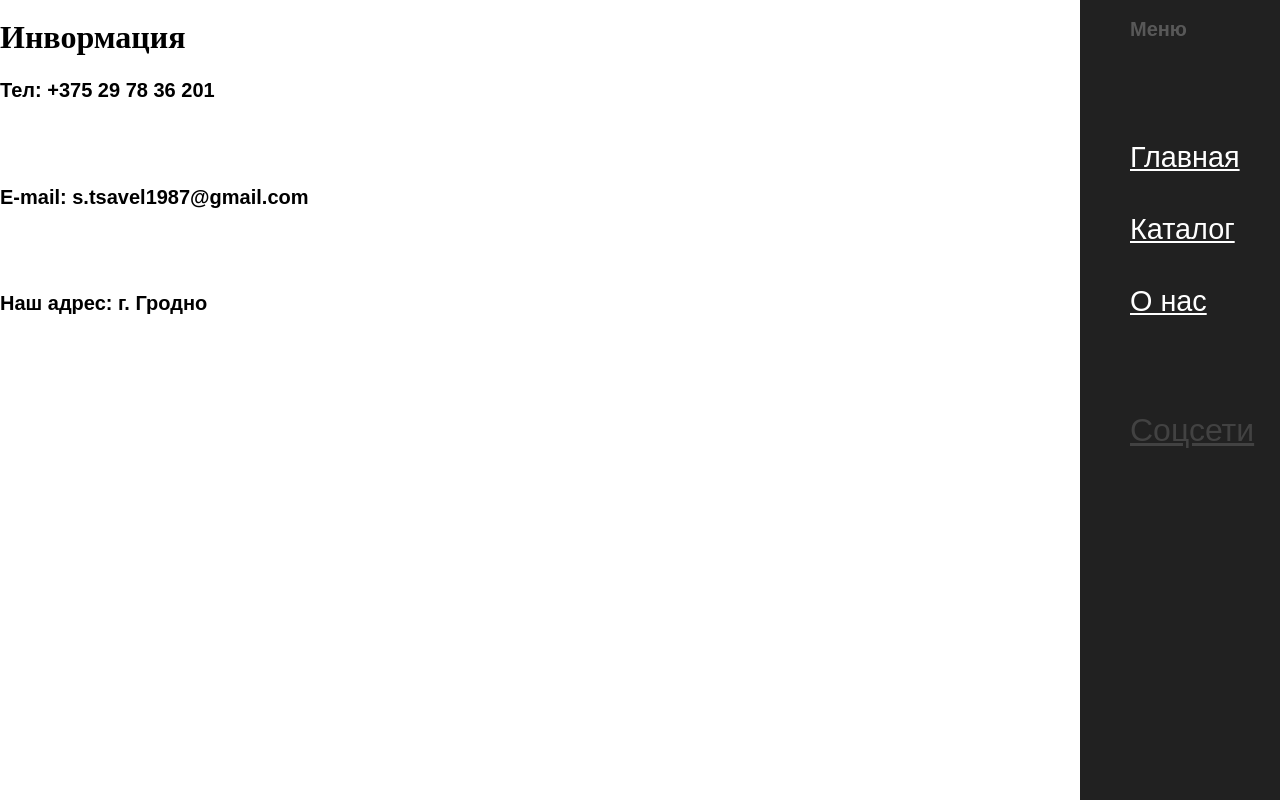
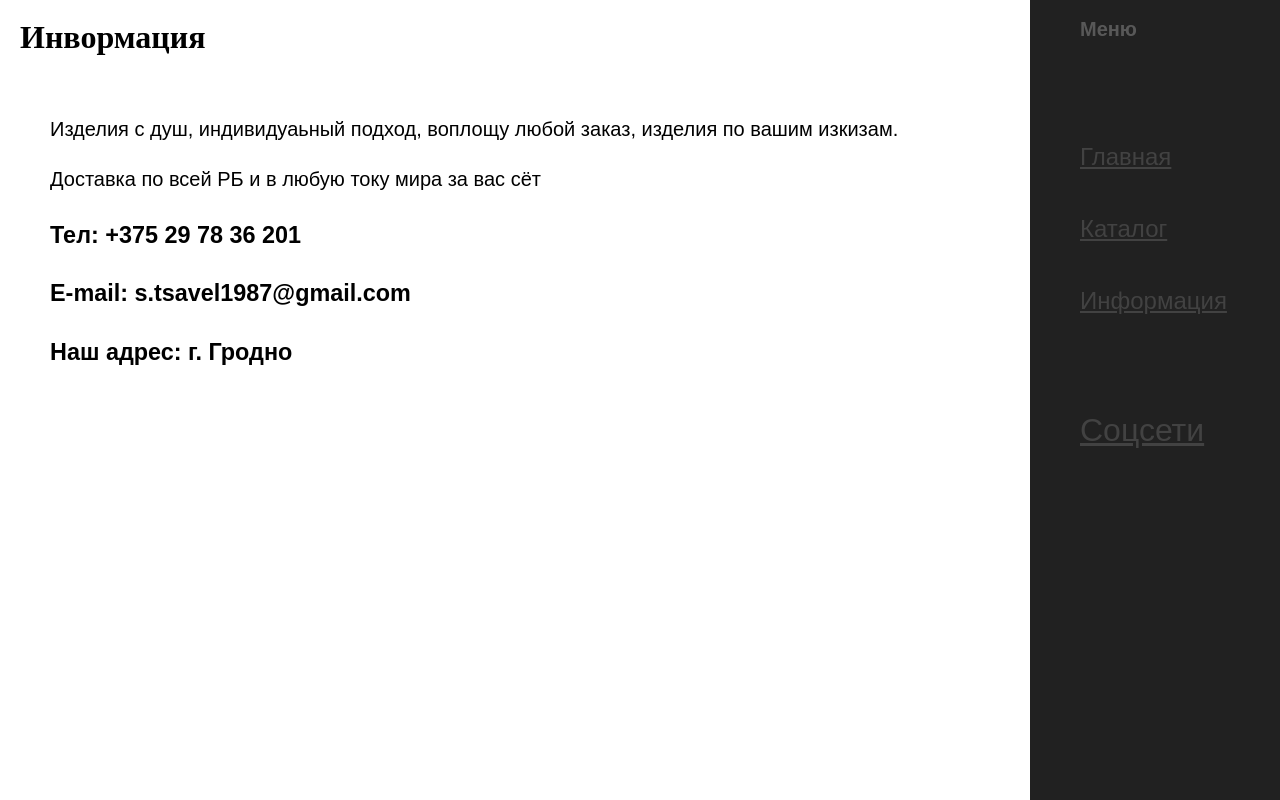
Before and after one commit to tsavelsergey/site, a Django app: page /info/ in a window 1280 px wide. Run offline with Django 4.2, Linux system fonts and the light colour scheme.

Commit message:
add update 18.07.22

```diff
--- a/leatherstudio/web/static/web/style.css
+++ b/leatherstudio/web/static/web/style.css
@@ -1,11 +1,3 @@
-.s_header {
-    width: 100%;
-    height: 96px;
-    background-color: transparent:
-    position: absolute;
-    top: 0;
-    z-index: 500;
-}
 .header_logo {
     display: inline-dlock;
     position: absolute;
@@ -24,7 +16,7 @@
     margin: 9px 0 0 0;
     padding: 0;
     border: none;
-    wid
+
 }
 
 .header_nav {
@@ -34,24 +26,10 @@
     font-size 1.3rem;
     padding: 3.6rem, 3rem, 3.6rem, 3.6rem;
     height: 100%;
-    width: 200px;
+    width: 250px;
     position: fixed;
     right: 0;
     top: 0;
-    /* visibility: hidden; */
-}
-.index_img h1 {
-    font-family: "montserrat-light", sans-serif;
-    font-size: 20px;
-    position: fixed;
-    height: 50%;
-    width: 200px;
-    line-height: 1.5;
-    margin-bottom: 4.8rem;
-    margin-top: .9rem;
-}
-.header_nav a {
-    color: rgba(255, 255, 255, 0.5);
 }
 .header_nav a:hover,
 .header_nav a:focus,
@@ -68,11 +46,9 @@
 .header_nav__content {
     position: relative;
     left: 50px;
-    /* opacity: 0; */
-    /* visibility: hidden; */
 }
 .header_nav__list {
-    font-size: 1.8rem;
+    font-size: 1.5rem;
     margin: 3.6rem 0 3rem 0;
     padding: 0 0 1.8rem 0;
     list-style: none;
@@ -81,9 +57,8 @@
     padding-left: 0;
     line-height: 4.5rem;
 }
-.header_nav__list li a,
-.header_nav__list li a:visited {
-    color: white;
+.header_nav__list li a {
+    color: rgba(255, 255, 255, 0.15)
 }
 .header_nav__social {
     list-style: none;
@@ -99,112 +74,131 @@
 .header_nav__social li a {
     color: rgba(255, 255, 255, 0.15)
 }
-.header_nav__close {
-    display: block;
-    height: 25px;
-    white: 30px;
-    border-radius: 4px;
-    background-color: rgba(0, 0, 0, 0.3);
-    position: absolute;
-    top: 36px;
-    right: 30px;
-    z-index: 800;
+
+.post_img {
+    position: relative;
+    width: 800px;
+    height: 450px;
+    left: 40px;
+    top: 10%;
 }
-.header_nav__close span::before,
-.header_nav__close span::after {
-    content: "";
-    display: block;
-    height: 2px;
-    white: 12px;
-    background-color: #FFFFFF;
-    position: absolute;
-    top: 50%;
-    left: 9px;
-    /* margin-top: -1px; */
-}
-.header_nav__close span::before{
-    -webkit-transform: rotate(-45deg)
-    -ms-transform: rotate(-45deg)
-    transform: rotate(-45deg)
-}
-}
-.header_nav__close span::after{
-    -webkit-transform: rotate(-45deg)
-    -ms-transform: rotate(-45deg)
-    transform: rotate(-45deg)
-}
-.static-grid-item
- {
-    display: inline-dlock;
-    position: absolute;
-    margin: 0;
-    padding: 0;
-    left: 50px;
-    top: 20%;
-    z-index: 501;
-}
-.post_img1 img {
+.post_img img {
+    position: relative;
     width: 350px;
     height: 400px;
+    left: 40px;
+    top: 10%;
+
+
+}
+.post_info {
+    color: rgba(0, 0, 0, 0.65);
+    position: absolute;
+    height: 10%;
+    width: 500px;
+    left: 420px;
+    font-size: 20px;
+    line-height: 2.5;
+    margin-bottom: 1.8rem;
+    margin-top: .9rem;
+    top: 5%;
+    z-index: 501;
+
 }
 .index_img {
-    display: inline-dlock;
     position: absolute;
-    margin: 0;
+    margin: 0 auto;
     padding: 0;
     left: 100px;
     top: 10%;
-    z-index: 501;
+    z-index: 1;
 }
 .index_img img {
-    width: 500px;
-    height: 700px;
+    width: 700px;
+    height: 900px;
 }
 
-.index_img a {
+.index_img a text {
     display: block;
-    margin: 9px 0 0 0;
+    margin: 10px 0 0 0;
     padding: 0;
     border: none;
-    wid
+    position: fixed;
+    margin: 20;
+    padding: 0;
+    left: 10px;
+    top: 10%;
+    color: rgba(255, 255, 255, 0.15)
+
+}
+.index_w {
+    display: block;
+    margin: 30px 0 0 0;
+    padding: 0;
+    border: none;
+    position: fixed;
+    font-size: 3.5rem;
+    width: 400px;
+    left: 420px;
+    left: 120px;
+    top: 10%;
+    z-index: 10;
+
+}
+.index_w a {
+    color: rgb(79, 100, 81)
+}
+
+
+.soc {
+    font-family: "montserrat-light", sans-serif;
+    color: rgba(255, 255, 255, 0.15)
+    font-size: 10px;
+    line-height: 1.5;
+    margin-bottom: 4.8rem;
+    margin-top: .9rem;
+    position: absolute;
+    left: 50px;
+    top: 10%;
+}
+.soc {
+    color: rgb(0, 0, 0)
+}
+.title_page {
+    position: relative;
+    width: 300px;
+    height: 20px;
+    left: 20px;
+    top: 1%;
+}
+.title_page h1 {
+    font-family: "montserrat-light", sans-serif;
+    position: absolute;
+    width: 50px;
 }
 .index_img h1 {
-    font-family: "montserrat-light", sans-serif;
+    font-family: "montserrat-light",sans-serif;
+    font-size: 20px;
+    position: fixed;
+    height: 50%;
+    width: 200px;
+    line-height: 1.5;
+    margin-bottom: 4.8rem;
+    margin-top: .9rem;
     position: absolute;
     font-size: 20px;
     left: 120px;
     top: 10%;
     text-align: justify;
 }
-.tel {
+
+.info {
     font-family: "montserrat-light", sans-serif;
+    position: absolute;
+    left: 50px;
+    top: 10%;
     font-size: 20px;
     line-height: 1.5;
     margin-bottom: 4.8rem;
     margin-top: .9rem;
 }
-.e-mail,
-.address {
-    font-family: "montserrat-light", sans-serif;
-    font-size: 20px;
-    line-height: 1.5;
-    margin-bottom: 4.8rem;
-    margin-top: .9rem;
-}
-.soc {
-    font-family: "montserrat-light", sans-serif;
-    position: absolute;
-    font-size: 30px;
-    line-height: 1.5;
-    margin-bottom: 4.8rem;
-    margin-top: .9rem;
-    left: 120px;
-    top: 10%;
-}
-.title {
-    font-family: "montserrat-light", sans-serif;
-    font-size: 50px;
-    line-height: 1.5;
-    margin-bottom: 4.8rem;
-    margin-top: .9rem;
-}
--- a/leatherstudio/web/templates/web/base.html
+++ b/leatherstudio/web/templates/web/base.html
@@ -3,24 +3,23 @@
 <head>
     <meta charset="UTF-8">
     {% load static %}
-    <title class="title">{% block title %}{% endblock %}</title>
+    <title>{% block title %}{% endblock %}</title>
 
     <link rel="stylesheet" href="{% static 'web/reset.css' %}">
     <link rel="stylesheet" href="{% static 'web/style.css' %}">
 </head>
 <body>
-    <h1>{% block header %}{% endblock %}</h1>
+    <h1 class="title_page">{% block header %}{% endblock %}</h1>
 <!--    <div class="header_logo">-->
 <!--        <a href="{% url 'home' %}" class="site_logo"><img src="{% static 'images/logo.png' %}" alt=""></a>-->
 <!--    </div>-->
     <nav class="header_nav">
-<!--           <a href="#0" class="header_nav__close" title="close"><span>Закрыть</span></a>-->
         <div class="header_nav__content">
             <h3>Меню</h3>
             <ul class="header_nav__list">
                 <li class="current"><a href= "{% url 'home' %}" title="home">Главная</a></li>
                 <li><a href= "{% url 'catalog' %}" >Каталог</a></li>
-                <li><a href="{% url 'info' %}" title="info">О нас</a></li>
+                <li><a href="{% url 'info' %}" title="info">Информация</a></li>
             </ul>
             <ul class="header_nav__social">
                 <li><a href="{% url 'social' %}">Соцсети</a></li>
--- a/leatherstudio/web/templates/web/info.html
+++ b/leatherstudio/web/templates/web/info.html
@@ -9,7 +9,14 @@ Info
 {% endblock %}
 
 {% block content %}
-    <h2 class="tel"> Тел: +375 29 78 36 201 </h2>
-    <h3 class="e-mail"> E-mail: s.tsavel1987@gmail.com</h3>
-    <h3 class="address"> Наш адрес: г. Гродно</h3>
+    <div class="info">
+        <p>Изделия с душ, индивидуаьный подход,
+            воплощу любой заказ, изделия по вашим
+            изкизам.
+        </p>
+        <p>Доставка по всей РБ и в любую току мира за вас сёт</p>
+        <h3 class="tel"> Тел: +375 29 78 36 201 </h3>
+        <h3 class="e-mail"> E-mail: s.tsavel1987@gmail.com</h3>
+        <h3 class="address"> Наш адрес: г. Гродно</h3>
+    </div>
 {% endblock %}
```
Also changed, not shown: leatherstudio/requirements.txt (added, +29 -0 lines), leatherstudio/web/templates/web/catalog.html (+8 -4 lines), leatherstudio/web/templates/web/index.html (+5 -5 lines).
